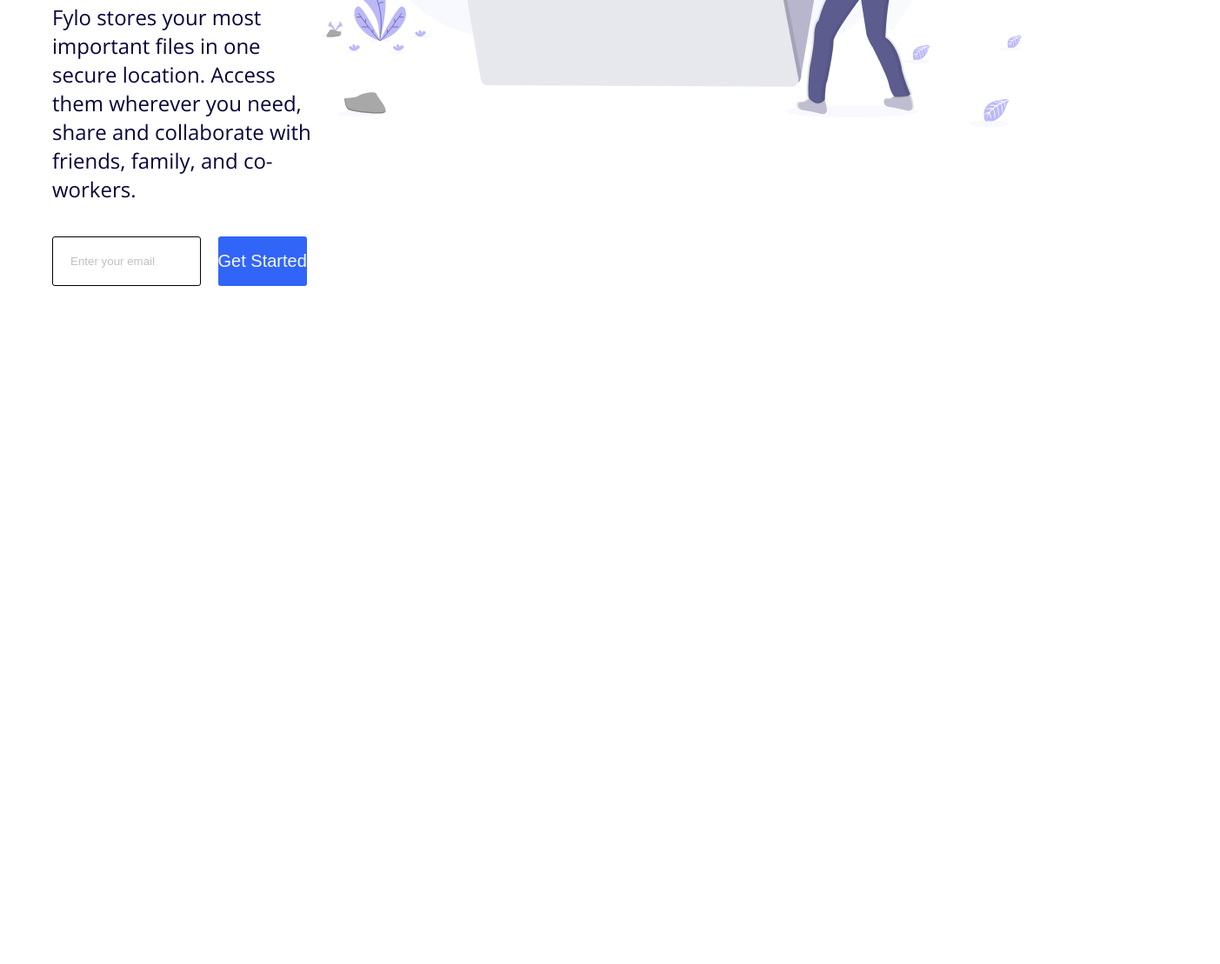
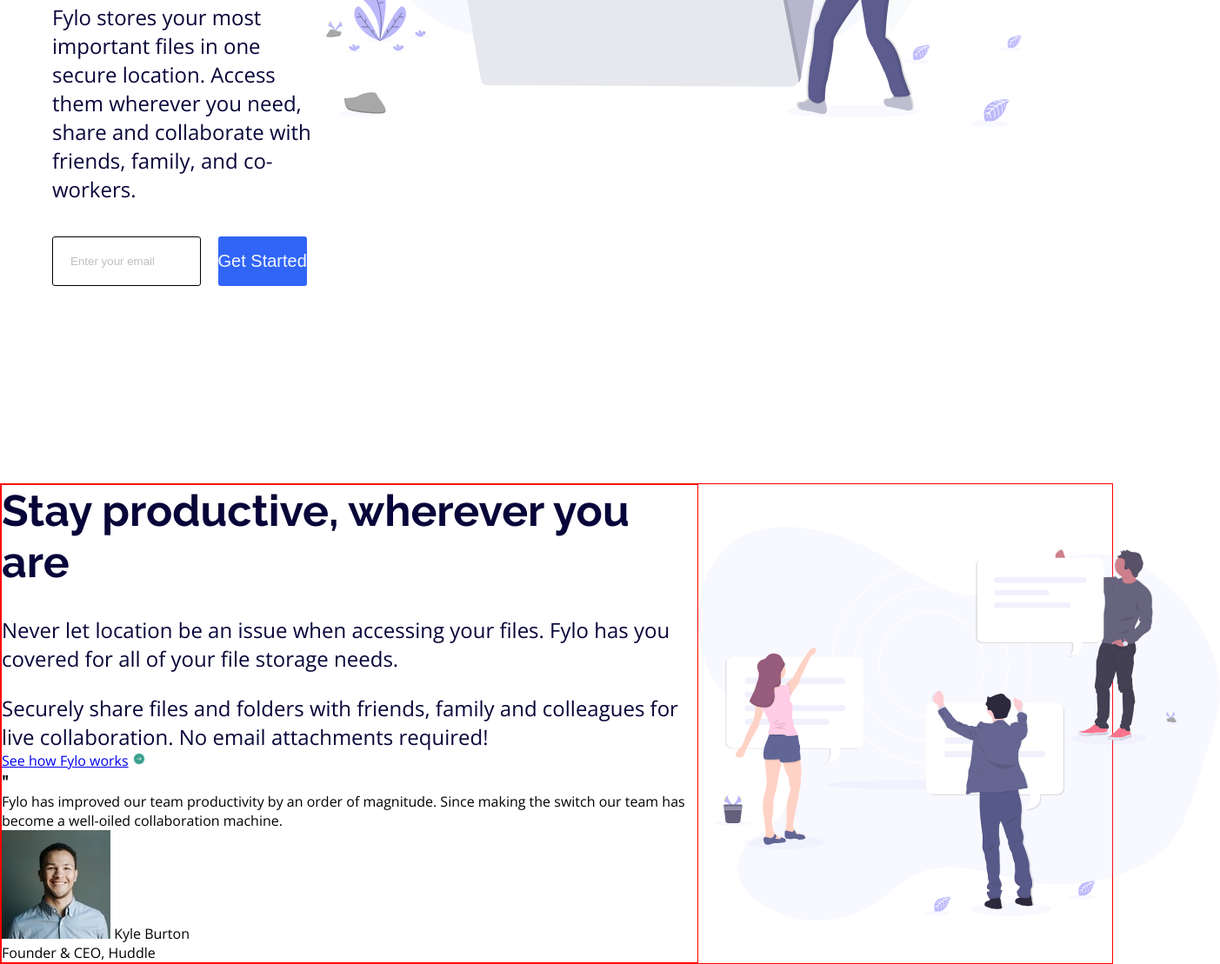
Before and after one commit to Vittor-Garvim/Fylo-Landing-Page, a plain HTML site: page index.html in a window 1280 px wide. Shown: the part 713-1822 px from the top of the page at 87% size, 1403 px wide, since content can reach past the window. Before the commit the page ends 1042 px from the top, so only its background shows below. Drawn offline with nearby package versions, Linux system fonts and the light colour scheme.

Commit message:
iniciando a segunda section

```diff
--- a/css/style.css
+++ b/css/style.css
@@ -40,11 +40,11 @@
     color: var(--Desaturated-Blue);
 }
 
-.first__section{
+.container{
   margin-top: 50px;
 }
 
-.main__section{
+.first__section{
     width: 100vw;
     height: 650px;
     display: flex;
@@ -92,7 +92,7 @@
     color: var(--Light-Gray);
 }
 
-.main__section img{
+.first__section img{
     width: 850px;
 }
 
@@ -103,4 +103,36 @@
     border-radius: 3px;
     font-size: 20px;
     color: var(--Light-Grayish-Blue);
+    cursor: pointer;
 }
+
+.input__btn:hover{
+    background-color: hsl(224, 97%, 69%);
+    transition: 0.3s;
+}
+
+.second__section{
+    border: 1px red solid;
+    margin-top: 400px;
+    display: flex;
+    align-items: center;
+    justify-content: space-around;
+}
+
+.ilustration__2{
+    width: 600px;
+}
+
+.second__text__section{
+    display: flex;
+    flex-direction: column;
+    border: 1px red solid;
+}
+
+.container__description{
+    width: 800px;
+    margin-top: 32px;
+    display: flex;
+    flex-direction: column;
+    gap: 24px;
+}
--- a/index.html
+++ b/index.html
@@ -17,8 +17,9 @@
         </nav>
     </header>
 
-    <main class="first__section">
-        <section class="main__section">
+    <main class="container">
+
+        <section class="first__section">
             <div class="section__text">
                 <h1 class="title__section">
                     All your files in one secure location, accessible anywhere.
@@ -32,8 +33,42 @@
                 </div>
             </div>
 
-            <img src="img/illustration-1.svg" alt="">
+            <img src="img/illustration-1.svg" alt="illustration-1">
         </section>
+
+        <section class="second__section">
+            <div class="second__text__section">
+                <h1 class="title__section">
+                    Stay productive, wherever you are
+                </h1>
+                <div class="container__description">
+                    <p class="paragraph__section">
+                        Never let location be an issue when accessing your files. Fylo has you covered for all of your file storage needs.
+                    </p>
+                    <p class="paragraph__section">
+                        Securely share files and folders with friends, family and colleagues for live collaboration. No email attachments required!
+                    </p>
+                </div>
+                <div>
+                    <a href="#">See how Fylo works</a>
+                    <img src="img/icon-arrow.svg" alt="Arrow">
+                </div>
+
+                <div>
+                    <h3>"</h3>
+                    <p>
+                        Fylo has improved our team productivity by an order of magnitude. Since making the switch our team has become a well-oiled collaboration machine.
+                    </p>
+                </div>
+                <div>
+                    <img src="img/avatar-testimonial.jpg" alt="">
+                    <span>Kyle Burton</span>
+                    <p>Founder & CEO, Huddle</p>
+                </div>
+            </div>
+            <img src="img/illustration-2.svg" alt="illustration-2" class="ilustration__2">
+        </section>
+
     </main>
 </body>
 </html>
```
